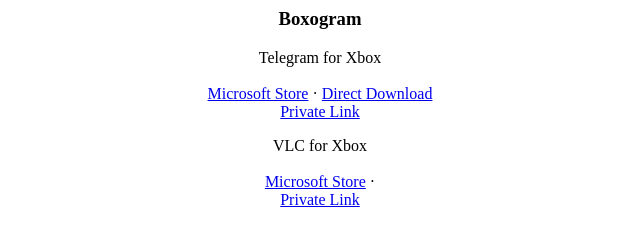
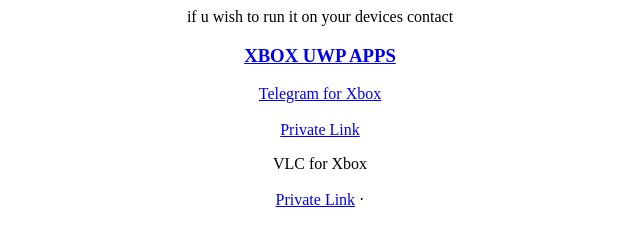
Before and after one commit to XboxUWPApps/apps, a plain HTML site: page index.html in a window 1280 px wide. Shown: the whole page, without its empty margins (320-960 px from the left). Drawn offline with Linux system fonts and the light colour scheme.

Commit message:
Update index.html

```diff
--- a/index.html
+++ b/index.html
@@ -1,28 +1,25 @@
 <html>
 <p align="center">
+if u wish to run it on your devices contact
+    <a href="https://t.me/xboxuwpapps">
 
-
-
-  <h3 align="center">Boxogram</h3>
+  <h3 align="center">XBOX UWP APPS</h3>
 
   <p align="center">
     Telegram for Xbox
     <br>
     <br>
-    <a href="https://apps.microsoft.com/detail/9P6CRM9SQN63">Microsoft Store</a>
-    &middot;
-    <a href="ms-windows-store://pdp/?productid=9P6CRM9SQN63">Direct Download</a>
-    <br>
+
     <a href="https://apps.microsoft.com/detail/restricted/9P6CRM9SQN63">Private Link</a>
    <p align="center">
  VLC for Xbox
     <br>
     <br>
-    <a href="https://apps.microsoft.com/detail/restricted/9N7JVRCNK02N">Microsoft Store</a>
+    <a href="https://apps.microsoft.com/detail/restricted/9N7JVRCNK02N">Private Link</a>
     &middot;
 
     <br>
-    <a href="https://apps.microsoft.com/detail/restricted/9N7JVRCNK02N">Private Link</a>
+
 </p>
 
 </p>
```
